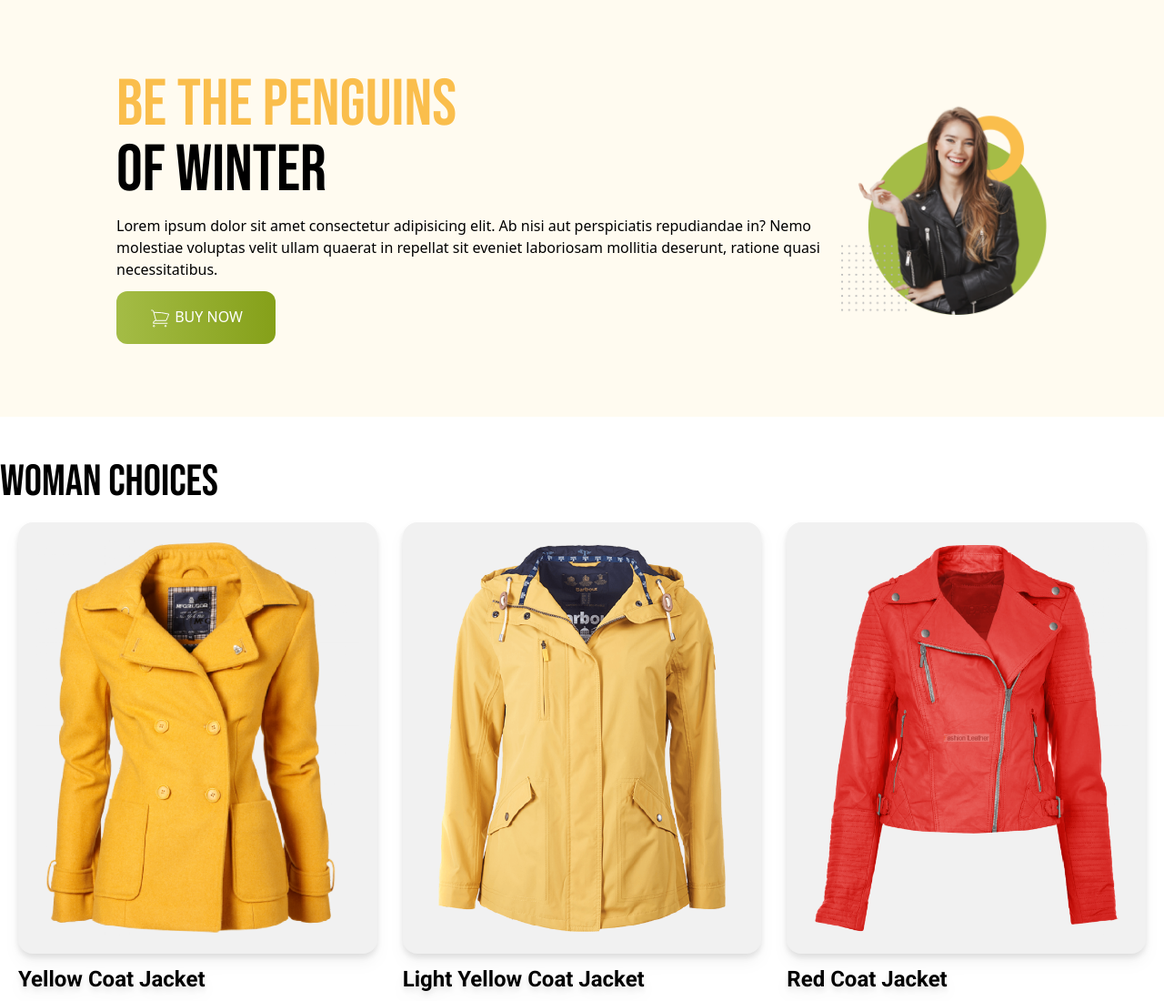
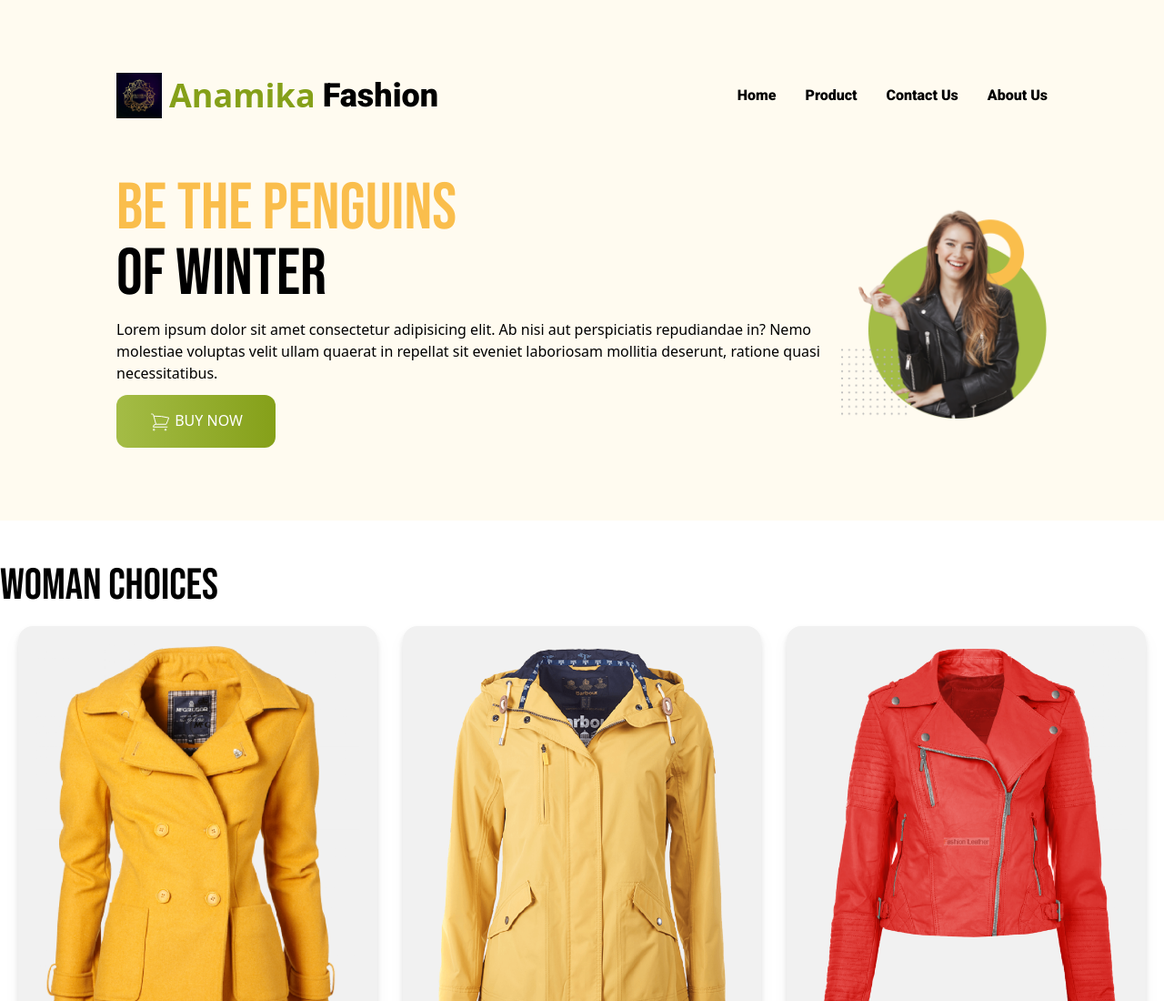
Before and after one commit to AkibKST/project-with-tailwind, a plain HTML site: page index.html in a window 1280 px wide. Shown: the top 1100 px of the page at 91% size. Drawn offline with nearby package versions, Linux system fonts and the light colour scheme.

Commit message:
.git/COMMIT-EDITMSG[added]

```diff
--- a/index.html
+++ b/index.html
@@ -25,8 +25,25 @@
 <body>
     <header class="bg-[#FFFBF0] py-20 px-4 md:px-32">
         <!-- nav section starts -->
-        <nav>
-
+        <nav class="flex items-center justify-between mb-16">
+            <div class="flex gap-2 items-center">
+                <img height="50px" width="50px" src="images/logo1.jpg" alt="">
+                <span class="text-[#85A019] text-4xl font-black">Anamika</span> <Span class="font-roboto text-4xl font-black">Fashion</Span>
+            </div>
+            <div class="font-roboto font-black flex gap-8">
+                <div>
+                    <a href="">Home</a>
+                </div>
+                <div>
+                    <a href="">Product</a>
+                </div>
+                <div>
+                    <a href="">Contact Us</a>
+                </div>
+                <div>
+                    <a href="">About Us</a>
+                </div>
+            </div>
         </nav>
         <!-- nav section ends -->
         <!-- Banner section starts -->
```
Also changed, not shown: images/logo1.jpg (added).
